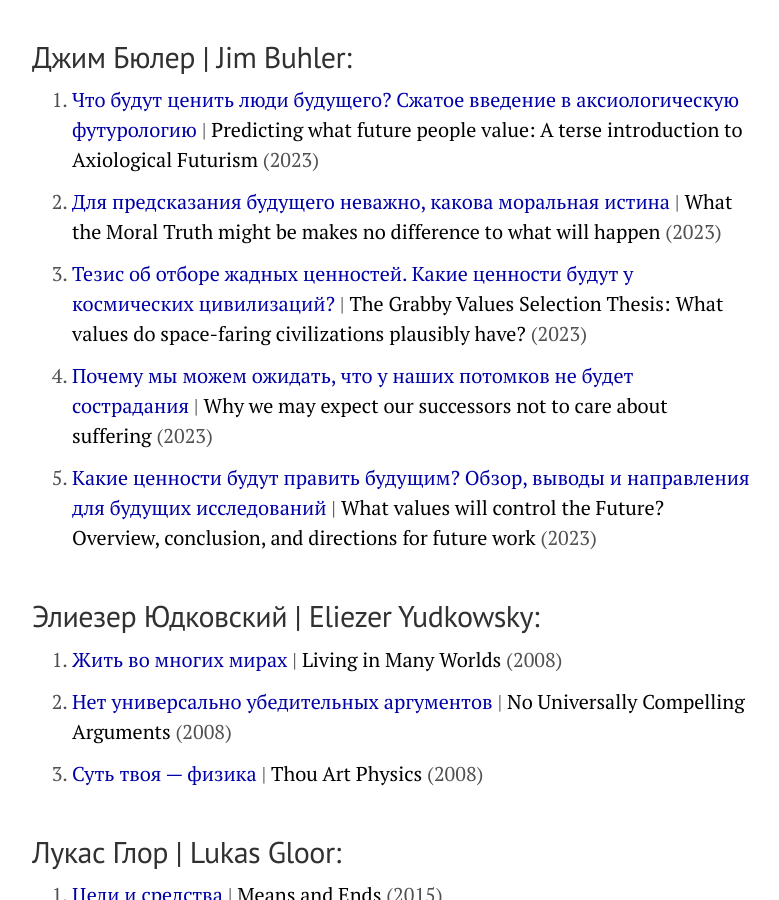
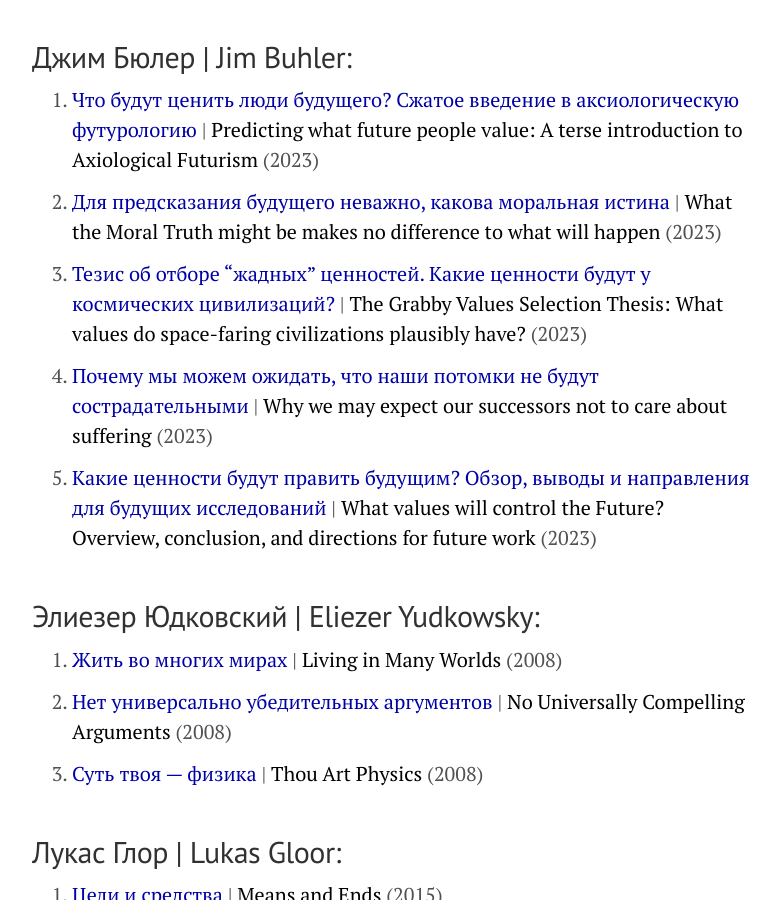
Before and after one commit to KKirdan/kkirdan.github.io, a Jekyll site: the page built from translations/index.md, in a window 1280 px wide and 900 px high, scrolled down 4205 px. Shown: the whole window, without its empty margins (248-1027 px from the left). Built offline with Jekyll 4.4.1, drawn with Linux system fonts in a browser that asks for light colours.

Commit message:
Update index.md

```diff
--- a/translations/index.md
+++ b/translations/index.md
@@ -91,8 +91,8 @@ title: "Переводы"
 ## Джим Бюлер \| Jim Buhler:
 1. [Что будут ценить люди будущего? Сжатое введение в аксиологическую футурологию](https://reducingsuffering.github.io/jim-buhler-predicting-what-future-people-value.html) \| [Predicting what future people value: A terse introduction to Axiological Futurism](https://forum.effectivealtruism.org/s/wmqLbtMMraAv5Gyqn/p/FCkchmXcSCQtJ9PZA){: class="b"} (2023)
 2. [Для предсказания будущего неважно, какова моральная истина](https://reducingsuffering.github.io/jim-buhler-what-the-moral-truth-might-be-makes-no-difference.html) \| [What the Moral Truth might be makes no difference to what will happen](https://forum.effectivealtruism.org/s/wmqLbtMMraAv5Gyqn/p/hat6TafzAoDx97N6j){: class="b"} (2023)
-3. [Тезис об отборе жадных ценностей. Какие ценности будут у космических цивилизаций?](https://reducingsuffering.github.io/jim-buhler-the-grabby-values-selection-thesis.html) \| [The Grabby Values Selection Thesis: What values do space-faring civilizations plausibly have?](https://forum.effectivealtruism.org/s/wmqLbtMMraAv5Gyqn/p/xdKnfQKLyYQfeErSr){: class="b"} (2023)
-4. [Почему мы можем ожидать, что у наших потомков не будет сострадания](https://reducingsuffering.github.io/jim-buhler-why-we-may-expect-our-successors-not-to-care-about-suffering.html) \| [Why we may expect our successors not to care about suffering](https://forum.effectivealtruism.org/s/wmqLbtMMraAv5Gyqn/p/bTPP7fZxSvBzsNDES){: class="b"} (2023)
+3. [Тезис об отборе "жадных" ценностей. Какие ценности будут у космических цивилизаций?](https://reducingsuffering.github.io/jim-buhler-the-grabby-values-selection-thesis.html) \| [The Grabby Values Selection Thesis: What values do space-faring civilizations plausibly have?](https://forum.effectivealtruism.org/s/wmqLbtMMraAv5Gyqn/p/xdKnfQKLyYQfeErSr){: class="b"} (2023)
+4. [Почему мы можем ожидать, что наши потомки не будут сострадательными](https://reducingsuffering.github.io/jim-buhler-why-we-may-expect-our-successors-not-to-care-about-suffering.html) \| [Why we may expect our successors not to care about suffering](https://forum.effectivealtruism.org/s/wmqLbtMMraAv5Gyqn/p/bTPP7fZxSvBzsNDES){: class="b"} (2023)
 5. [Какие ценности будут править будущим? Обзор, выводы и направления для будущих исследований](https://reducingsuffering.github.io/jim-buhler-what-values-will-control-the-future.html) \| [What values will control the Future? Overview, conclusion, and directions for future work](https://forum.effectivealtruism.org/s/wmqLbtMMraAv5Gyqn/p/C8CPrTe2QqdtGxLtz){: class="b"} (2023)
 
 <a id="Eliezer_Yudkowsky"></a>
```
